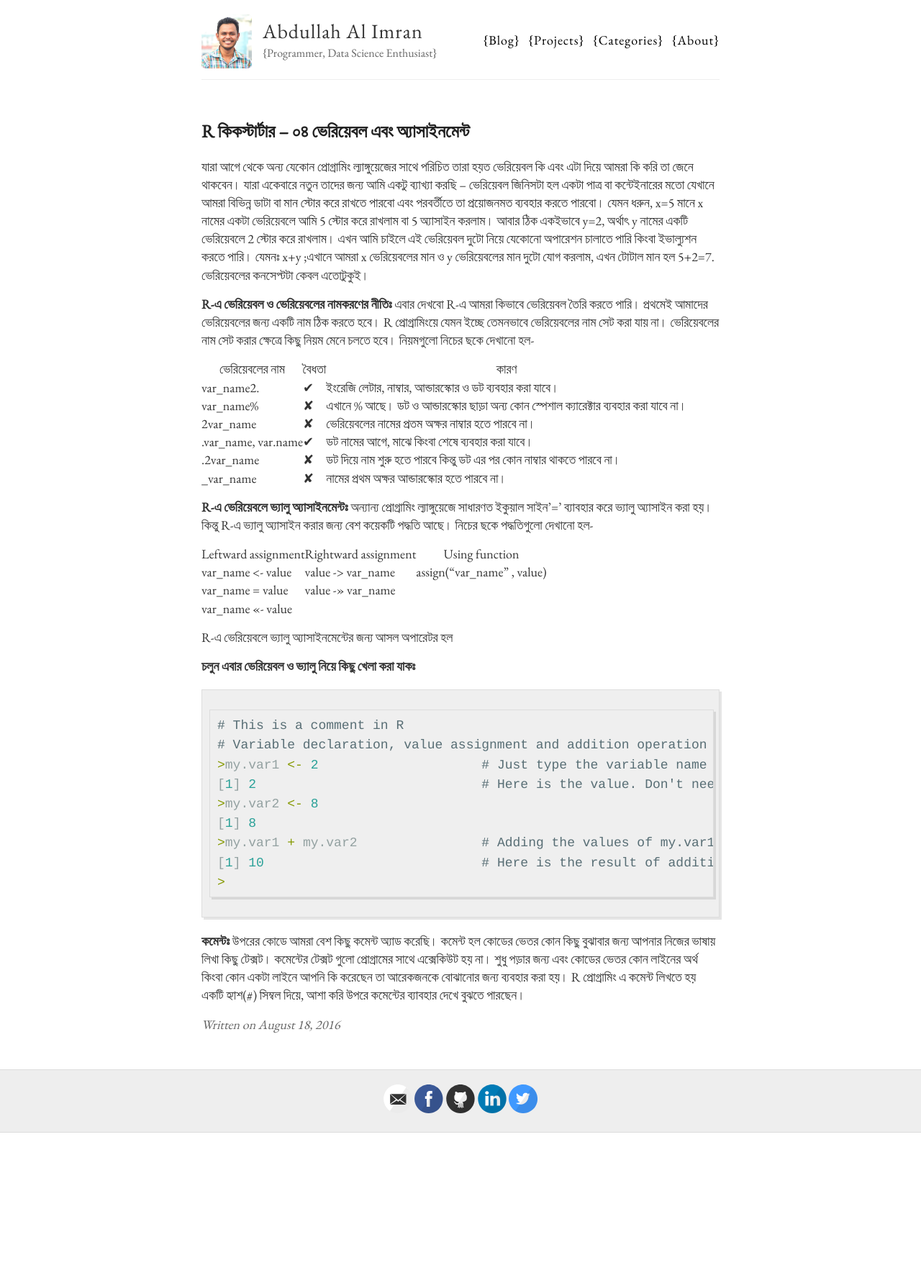
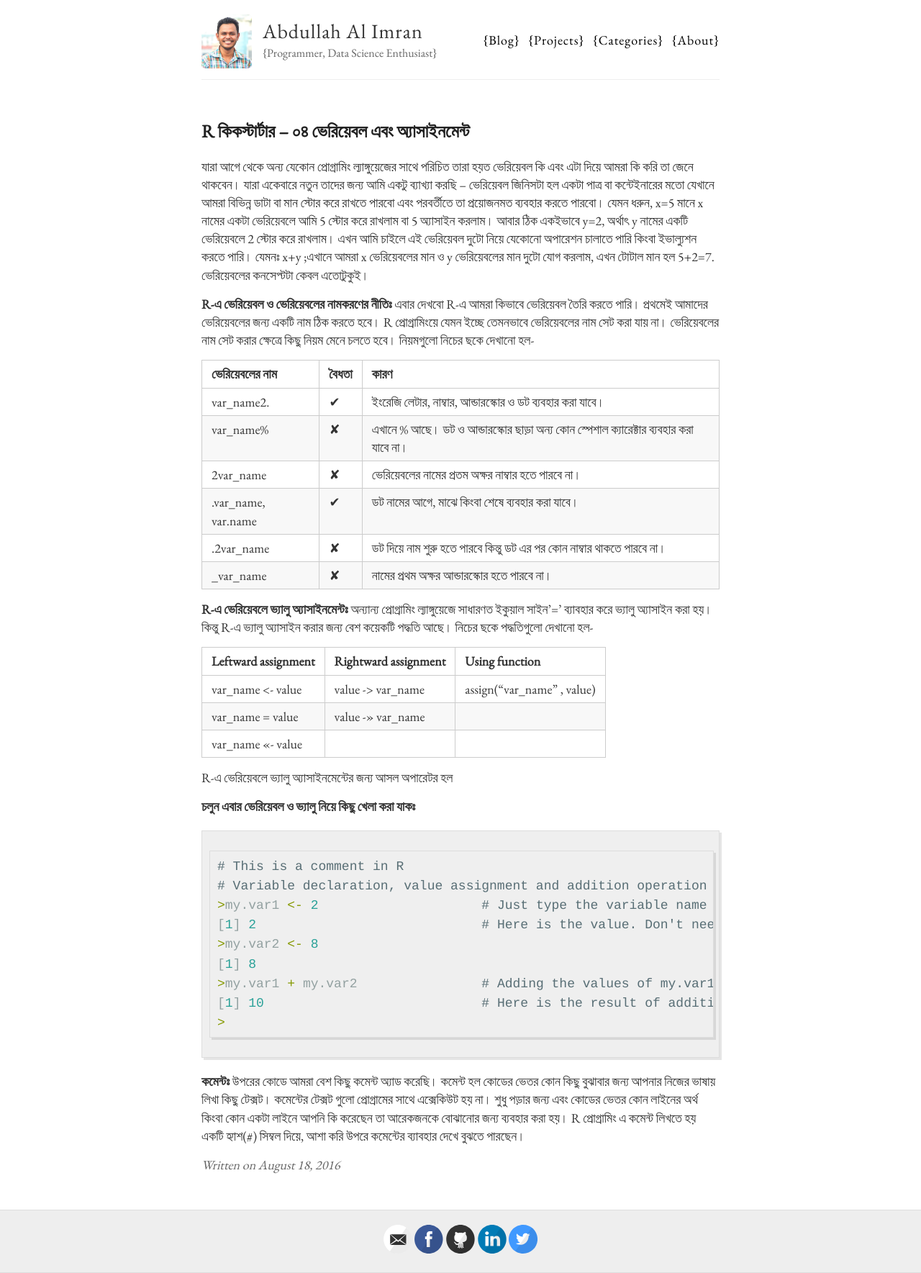
Before and after one commit to abdalimran/abdalimran.github.io, a Jekyll site: the page built from _posts/2016-8-18-r-কিকস্টার্টার-ভেরিয়েবল-এবং-অ্যাসাইনমেন্ট.md, in a window 1280 px wide. Shown: the whole page at 72% size. Built offline with Jekyll 4.4.1, drawn with Linux system fonts in a browser that asks for light colours; Markdown is read by kramdown in place of the engine named in the settings; before the commit the page ends 1574 px from its top, so only the background shows below that.

Commit message:
Updated on 15-12-2016

```diff
--- a/_config.yml
+++ b/_config.yml
@@ -68,10 +68,6 @@
     # Use existing pygments syntax highlighting css
     css_class: 'highlight'
 
-markdown: redcarpet
-redcarpet:
-  extensions: ["no_intra_emphasis", "fenced_code_blocks", "autolink", "tables", "with_toc_data"]
-
 # Set the Sass partials directory, as we're using @imports
 sass:
   style: :expanded # You might prefer to minify using :compressed
--- a/style.scss
+++ b/style.scss
@@ -261,6 +261,31 @@
     font-style: italic;
   }
 
+  table {
+  padding: 0; }
+  table tr {
+    border-top: 1px solid #cccccc;
+    background-color: white;
+    margin: 0;
+    padding: 0; }
+    table tr:nth-child(2n) {
+      background-color: #f8f8f8; }
+    table tr th {
+      font-weight: bold;
+      border: 1px solid #cccccc;
+      text-align: left;
+      margin: 0;
+      padding: 6px 13px; }
+    table tr td {
+      border: 1px solid #cccccc;
+      text-align: left;
+      margin: 0;
+      padding: 6px 13px; }
+    table tr th :first-child, table tr td :first-child {
+      margin-top: 0; }
+    table tr th :last-child, table tr td :last-child {
+  margin-bottom: 0; }
+
   .comments {
     margin-top: 10px;
   }
```
